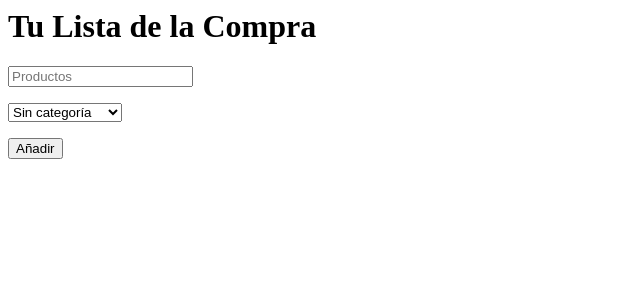
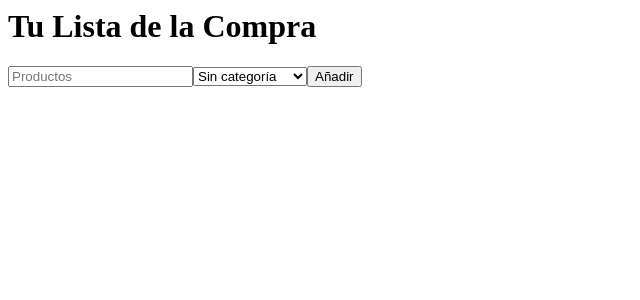
Before and after one commit to IoneAlma/ShoppingList, a React app: page / in a window 1280 px wide. Shown: the top 300 px of the page, without its empty margins (0-640 px from the left). Built offline with nearby package versions, Linux system fonts and the light colour scheme.

Commit message:
Allows to submit products with inter key

```diff
--- a/components/containers/ShoppingListContainer.js
+++ b/components/containers/ShoppingListContainer.js
@@ -53,7 +53,7 @@ class ShoppingListContainer extends Component {
 
   render() {
     return (
-      <Fragment>
+      <form onSubmit={ this.handleClick }>
         <ProductName  handleChange={ this.handleChange }/>
         <CategoriesSelect handleSelectChange={ this.handleSelectChange }/>
         <AddButton handleClick={ this.handleClick }/>
@@ -65,7 +65,7 @@ class ShoppingListContainer extends Component {
             />
           ))
         }
-      </Fragment>
+      </form>
     )
 
   }
--- a/components/views/CategoriesSelect.js
+++ b/components/views/CategoriesSelect.js
@@ -2,7 +2,6 @@ import React from "react"
 
 const CategoriesSelect = (props) => (
 
-  <form>
   <select value={ props.value } onChange={ props.handleSelectChange }>
     <option value="sin categoría">Sin categoría</option>
     <option value="lácteos">Lácteos</option>
@@ -12,7 +11,6 @@ const CategoriesSelect = (props) => (
     <option value="bebidas">Bebidas</option>
     <option value="panadería">Panadería</option>
   </select>
-  </form>
 )
 
 
--- a/components/views/ProductName.js
+++ b/components/views/ProductName.js
@@ -1,7 +1,6 @@
 import React from "react"
 
 const ProductName = (props) => (
-  <form>
   <input
     type="text"
     value={ props.productName }
@@ -9,7 +8,6 @@ const ProductName = (props) => (
     placeholder="Productos"
     onChange={ props.handleChange }
   />
-  </form>
 )
 
 export default ProductName
```
Lines whose indentation alone changed are shown as unchanged.
